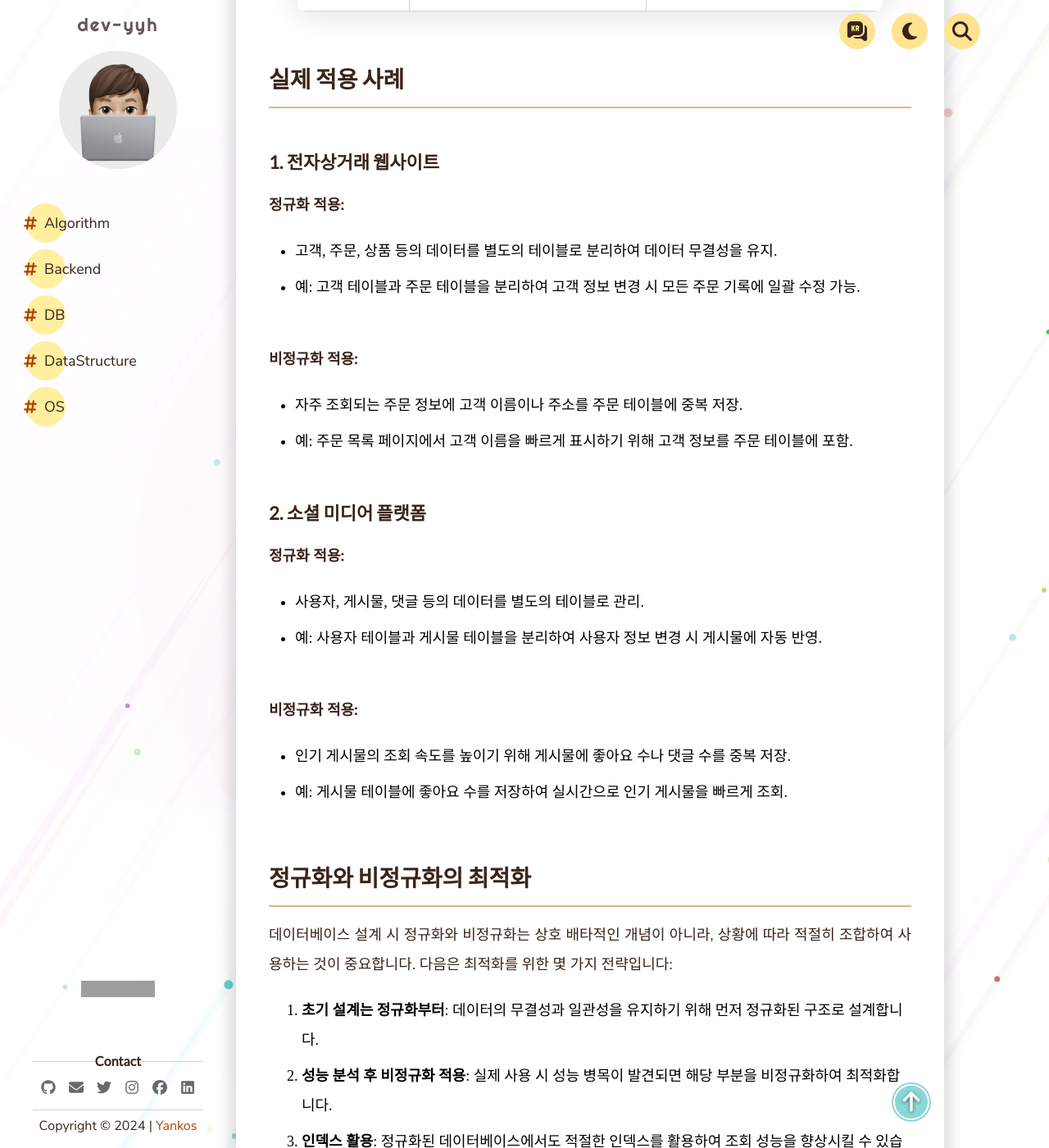
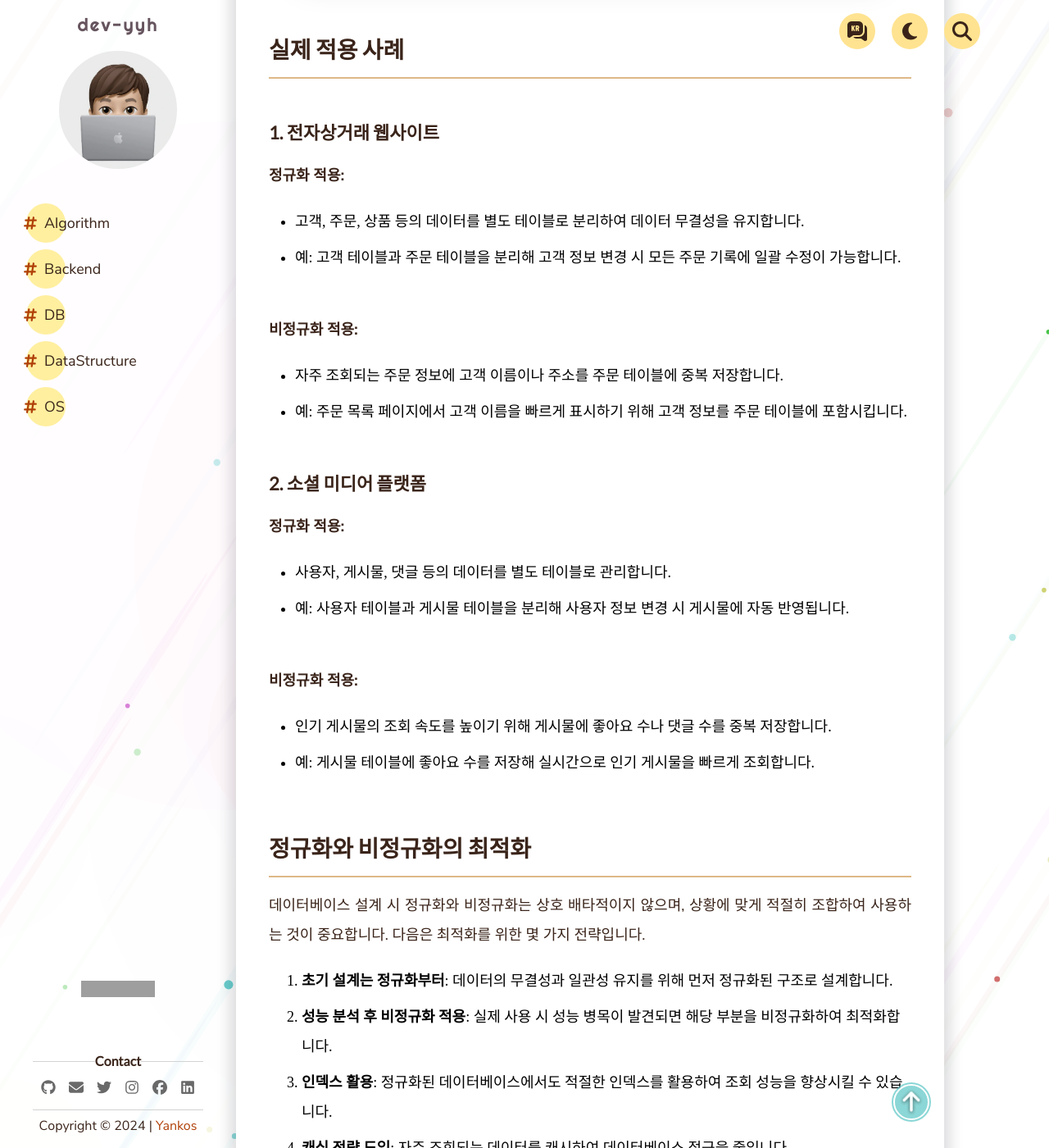
Before and after one commit to dev-yyh/dev-yyh.github.io, a Jekyll site: the page built from _pages/DB/3.md, in a window 1280 px wide and 1400 px high, scrolled down 10966 px. Shown: the whole window at 82% size. Built offline with Jekyll 4.4.1, drawn with Linux system fonts in a browser that asks for light colours; comment, search, counter and statistics services are not loaded; some of the changed text lies outside the part shown; grey boxes are pictures that could not be loaded.

Commit message:
Modify 3.md in DB.

```diff
--- a/_pages/DB/3.md
+++ b/_pages/DB/3.md
@@ -19,13 +19,13 @@
 ---
 
 **정규화(Normalization)**는 관계형 데이터베이스에서 데이터의 중복을 최소화하고 데이터 무결성을 유지하기 위해 데이터를 구조화하는 과정입니다.
-정규화는 데이터베이스의 테이블을 논리적으로 분리하고, 각 테이블 간의 관계를 정의함으로써 효율적인 데이터 관리와 검색을 가능하게 합니다.
+정규화를 통해 데이터베이스의 테이블을 논리적으로 나누고, 테이블 간의 관계를 정의함으로써 효율적인 데이터 관리와 검색이 가능해집니다.
 
 ### 정규화의 목적
 
-1. **데이터 중복 최소화**: 동일한 데이터가 여러 곳에 저장되지 않도록 함으로써 저장 공간을 절약하고 데이터 일관성을 유지합니다.
+1. **데이터 중복 최소화**: 같은 데이터가 여러 곳에 저장되지 않도록 해서 저장 공간을 절약하고 데이터 일관성을 유지합니다.
 2. **데이터 무결성 보장**: 데이터의 일관성과 정확성을 유지하여 오류를 방지합니다.
-3. **유연한 데이터 구조**: 데이터베이스 구조의 변경이나 확장이 용이해집니다.
+3. **유연한 데이터 구조**: 데이터베이스 구조의 변경이나 확장이 쉬워집니다.
 4. **효율적인 데이터 관리**: 데이터 삽입, 수정, 삭제 시 발생할 수 있는 이상 현상을 줄입니다.
 
 ## 정규화의 단계 (정규형)
@@ -151,35 +151,35 @@
 ## 데이터 비정규화란?
 ---
 
-**비정규화(Denormalization)**는 데이터베이스의 성능 향상을 위해 의도적으로 데이터의 중복을 허용하거나, 테이블을 합치는 등의 구조 변경을 하는 과정입니다. 주로 읽기 성능을 최적화하고, 복잡한 조인을 줄이기 위해 사용됩니다.
+**비정규화(Denormalization)**는 데이터베이스의 성능을 높이기 위해 의도적으로 데이터 중복을 허용하거나, 테이블을 합치는 등의 구조 변경을 하는 과정입니다. 주로 조회 성능을 최적화하고, 복잡한 조인 연산을 줄이는 데 활용됩니다.
 
 ### 비정규화의 목적
 
-1. **성능 향상**: 자주 조회되는 데이터를 한 테이블에 모아 조인 연산을 줄임으로써 조회 속도를 높입니다.
-2. **단순화된 쿼리**: 복잡한 조인이 필요 없도록 구조를 단순화하여 쿼리 작성 및 유지보수를 용이하게 합니다.
+1. **성능 향상**: 자주 조회되는 데이터를 한 테이블에 모아 조인 연산을 줄여 조회 속도를 개선합니다.
+2. **쿼리 단순화**: 복잡한 조인이 필요 없도록 구조를 간소화하여 쿼리 작성과 유지보수를 쉽게 합니다.
 3. **읽기 최적화**: 데이터 조회가 빈번한 환경에서 읽기 성능을 극대화합니다.
 
 ### 비정규화의 유형
 
-1. **테이블 병합**: 관련된 테이블을 하나로 합쳐 중복 데이터를 허용.
-2. **중복 컬럼 추가**: 자주 사용되는 데이터를 여러 테이블에 중복 저장.
-3. **캐싱**: 계산된 결과나 집계 데이터를 별도로 저장하여 조회 시 빠르게 접근.
-4. **인덱스 추가**: 검색 속도를 높이기 위해 인덱스를 추가하여 성능 개선.
+1. **테이블 병합**: 관련 테이블을 하나로 합쳐 중복 데이터를 허용합니다.
+2. **중복 컬럼 추가**: 자주 사용되는 데이터를 여러 테이블에 중복 저장합니다.
+3. **캐싱**: 계산된 결과나 집계 데이터를 별도로 저장하여 빠른 조회를 가능하게 합니다.
+4. **인덱스 추가**: 검색 속도를 높이기 위해 인덱스를 추가하여 성능을 개선합니다.
 
 ## 비정규화의 장점과 단점
 ---
 
 **장점:**
 
-- **향상된 읽기 성능**: 조인 연산 감소로 인해 데이터 조회 속도 향상.
-- **단순화된 쿼리**: 단일 테이블에서 필요한 데이터를 모두 가져올 수 있어 쿼리 작성이 간단해짐.
-- **빠른 응답 시간**: 특히 OLAP(온라인 분석 처리) 환경에서 유리.
+- **향상된 읽기 성능**: 조인 연산 감소로 데이터 조회 속도가 빨라집니다.
+- **단순화된 쿼리**: 단일 테이블에서 필요한 데이터를 모두 가져올 수 있어 쿼리 작성이 간단해집니다.
+- **빠른 응답 시간**: 특히 OLAP(온라인 분석 처리) 환경에서 유리합니다.
 
 **단점:**
 
-- **데이터 중복 증가**: 저장 공간 증가 및 데이터 일관성 유지의 어려움.
-- **복잡한 데이터 관리**: 삽입, 수정, 삭제 시 중복된 데이터를 모두 관리해야 함.
-- **무결성 문제**: 중복된 데이터로 인해 무결성 제약 조건을 유지하기 어려움.
+- **데이터 중복 증가**: 저장 공간이 늘어나고 데이터 일관성 유지가 어려워집니다.
+- **복잡한 데이터 관리**: 삽입, 수정, 삭제 시 중복된 데이터를 모두 관리해야 합니다.
+- **무결성 문제**: 중복 데이터로 인해 무결성 제약 조건 유지가 어려워집니다.
 
 ## 정규화와 비정규화의 비교
 ---
@@ -201,33 +201,33 @@
 
 **정규화 적용:**
 
-- 고객, 주문, 상품 등의 데이터를 별도의 테이블로 분리하여 데이터 무결성을 유지.
-- 예: 고객 테이블과 주문 테이블을 분리하여 고객 정보 변경 시 모든 주문 기록에 일괄 수정 가능.
+- 고객, 주문, 상품 등의 데이터를 별도 테이블로 분리하여 데이터 무결성을 유지합니다.
+- 예: 고객 테이블과 주문 테이블을 분리해 고객 정보 변경 시 모든 주문 기록에 일괄 수정이 가능합니다.
 
 **비정규화 적용:**
 
-- 자주 조회되는 주문 정보에 고객 이름이나 주소를 주문 테이블에 중복 저장.
-- 예: 주문 목록 페이지에서 고객 이름을 빠르게 표시하기 위해 고객 정보를 주문 테이블에 포함.
+- 자주 조회되는 주문 정보에 고객 이름이나 주소를 주문 테이블에 중복 저장합니다.
+- 예: 주문 목록 페이지에서 고객 이름을 빠르게 표시하기 위해 고객 정보를 주문 테이블에 포함시킵니다.
 
 ### 2. 소셜 미디어 플랫폼
 
 **정규화 적용:**
 
-- 사용자, 게시물, 댓글 등의 데이터를 별도의 테이블로 관리.
-- 예: 사용자 테이블과 게시물 테이블을 분리하여 사용자 정보 변경 시 게시물에 자동 반영.
+- 사용자, 게시물, 댓글 등의 데이터를 별도 테이블로 관리합니다.
+- 예: 사용자 테이블과 게시물 테이블을 분리해 사용자 정보 변경 시 게시물에 자동 반영됩니다.
 
 **비정규화 적용:**
 
-- 인기 게시물의 조회 속도를 높이기 위해 게시물에 좋아요 수나 댓글 수를 중복 저장.
-- 예: 게시물 테이블에 좋아요 수를 저장하여 실시간으로 인기 게시물을 빠르게 조회.
+- 인기 게시물의 조회 속도를 높이기 위해 게시물에 좋아요 수나 댓글 수를 중복 저장합니다.
+- 예: 게시물 테이블에 좋아요 수를 저장해 실시간으로 인기 게시물을 빠르게 조회합니다.
 
 ## 정규화와 비정규화의 최적화
 
 ---
 
-데이터베이스 설계 시 정규화와 비정규화는 상호 배타적인 개념이 아니라, 상황에 따라 적절히 조합하여 사용하는 것이 중요합니다. 다음은 최적화를 위한 몇 가지 전략입니다:
+데이터베이스 설계 시 정규화와 비정규화는 상호 배타적이지 않으며, 상황에 맞게 적절히 조합하여 사용하는 것이 중요합니다. 다음은 최적화를 위한 몇 가지 전략입니다.
 
-1. **초기 설계는 정규화부터**: 데이터의 무결성과 일관성을 유지하기 위해 먼저 정규화된 구조로 설계합니다.
+1. **초기 설계는 정규화부터**: 데이터의 무결성과 일관성 유지를 위해 먼저 정규화된 구조로 설계합니다.
 2. **성능 분석 후 비정규화 적용**: 실제 사용 시 성능 병목이 발견되면 해당 부분을 비정규화하여 최적화합니다.
 3. **인덱스 활용**: 정규화된 데이터베이스에서도 적절한 인덱스를 활용하여 조회 성능을 향상시킬 수 있습니다.
 4. **캐싱 전략 도입**: 자주 조회되는 데이터를 캐시하여 데이터베이스 접근을 줄입니다.
@@ -237,6 +237,7 @@
 
 ---
 
-데이터 정규화와 비정규화는 데이터베이스 설계에서 중요한 역할을 합니다.
+데이터 정규화와 비정규화는 데이터베이스 설계에서 핵심적인 역할을 합니다.
 정규화는 데이터의 중복을 최소화하고 무결성을 유지하여 효율적인 데이터 관리를 가능하게 하지만, 때로는 성능 저하를 초래할 수 있습니다.
 반면, 비정규화는 성능 향상을 위해 중복을 허용하지만, 데이터 무결성을 유지하는 데 어려움을 겪을 수 있습니다.
+따라서 두 접근 방식의 장단점을 고려하여 적절히 균형을 맞추는 것이 중요합니다.
```
